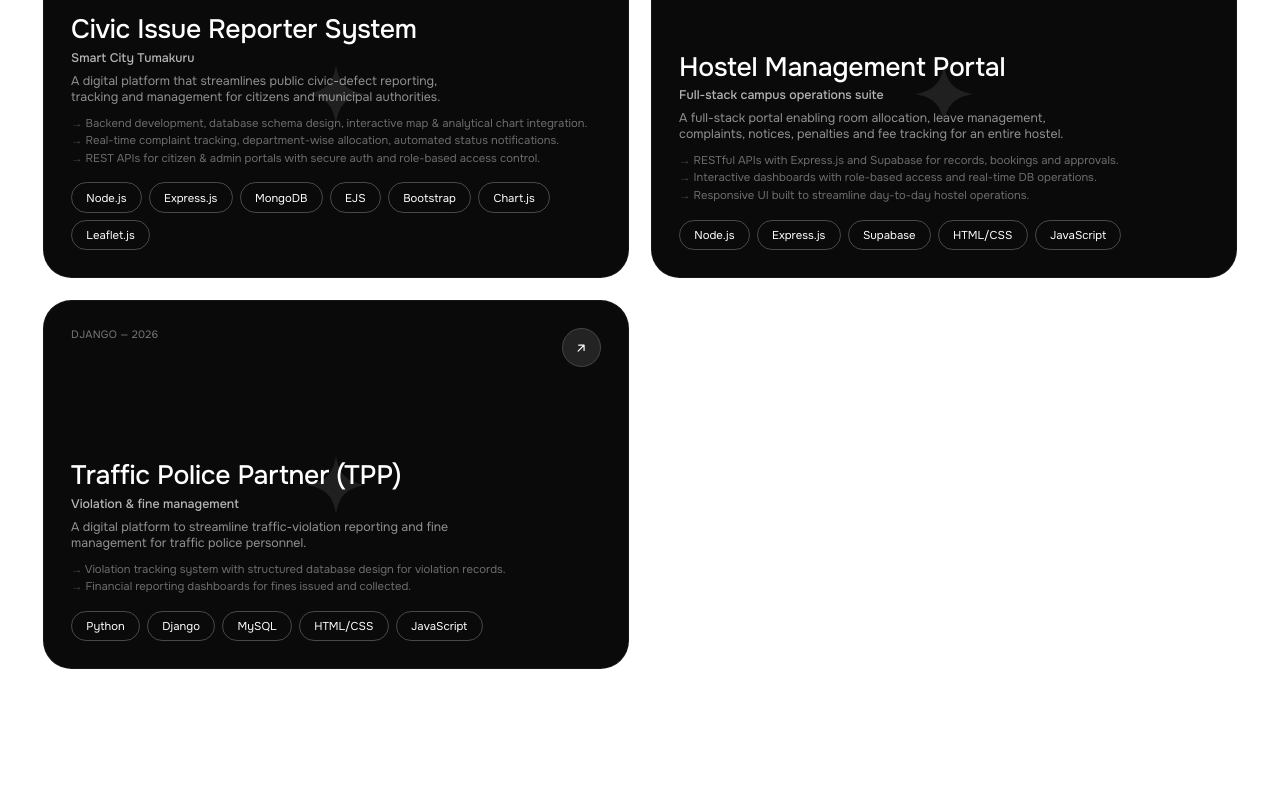
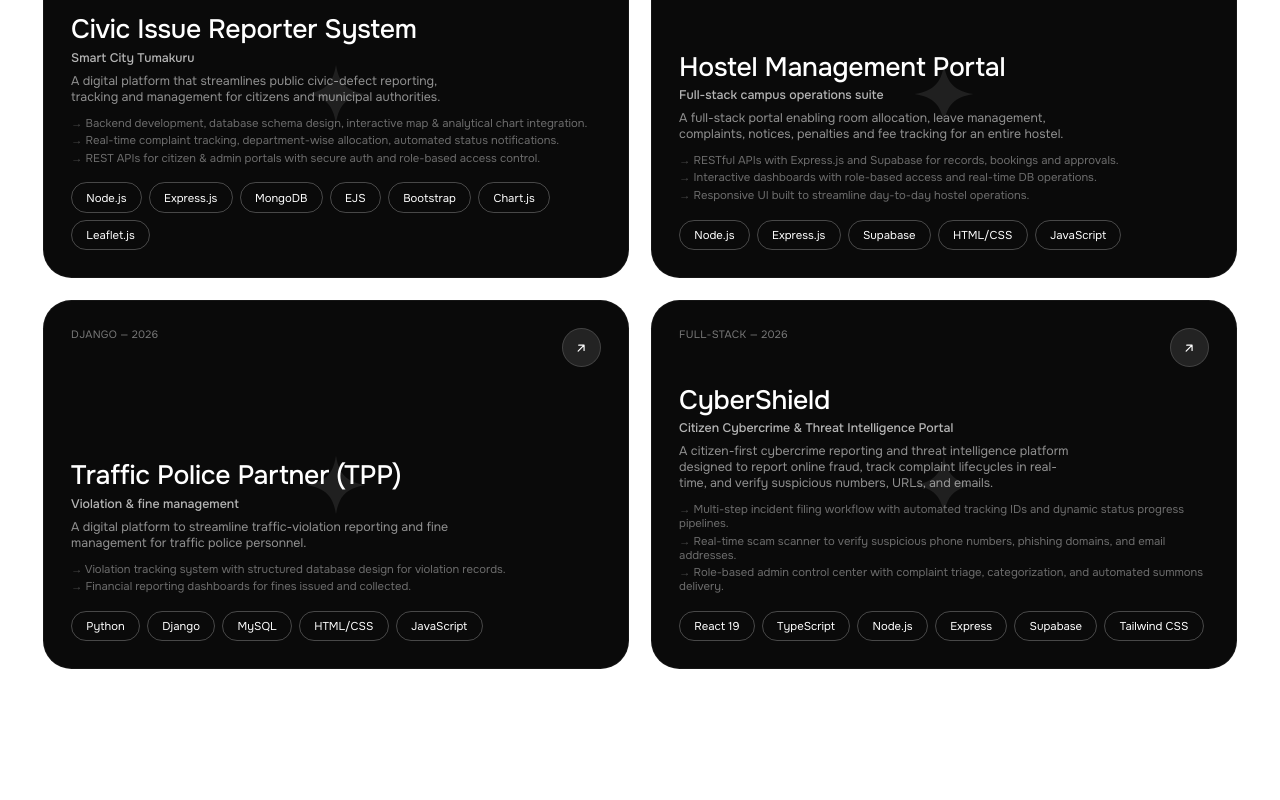
Before and after one commit to Abhiii-work/Portfolio, a plain HTML site: page index.html in a window 1280 px wide. Shown: the part 2803-3603 px from the top of the page. Drawn offline with nearby package versions, Linux system fonts and the light colour scheme.

Commit message:
feat(projects): add CyberShield cybercrime portal and update stats count

```diff
--- a/index.html
+++ b/index.html
@@ -3239,7 +3239,8 @@
     const projects = [
       { name: 'Civic Issue Reporter System', sub: 'Smart City Tumakuru', cat: 'Full-Stack', year: '2026', desc: 'A digital platform that streamlines public civic-defect reporting, tracking and management for citizens and municipal authorities.', notes: ['Backend development, database schema design, interactive map & analytical chart integration.', 'Real-time complaint tracking, department-wise allocation, automated status notifications.', 'REST APIs for citizen & admin portals with secure auth and role-based access control.'], tags: ['Node.js', 'Express.js', 'MongoDB', 'EJS', 'Bootstrap', 'Chart.js', 'Leaflet.js'] },
       { name: 'Hostel Management Portal', sub: 'Full-stack campus operations suite', cat: 'Full-Stack', year: '2026', desc: 'A full-stack portal enabling room allocation, leave management, complaints, notices, penalties and fee tracking for an entire hostel.', notes: ['RESTful APIs with Express.js and Supabase for records, bookings and approvals.', 'Interactive dashboards with role-based access and real-time DB operations.', 'Responsive UI built to streamline day-to-day hostel operations.'], tags: ['Node.js', 'Express.js', 'Supabase', 'HTML/CSS', 'JavaScript'] },
-      { name: 'Traffic Police Partner (TPP)', sub: 'Violation & fine management', cat: 'Django', year: '2026', desc: 'A digital platform to streamline traffic-violation reporting and fine management for traffic police personnel.', notes: ['Violation tracking system with structured database design for violation records.', 'Financial reporting dashboards for fines issued and collected.'], tags: ['Python', 'Django', 'MySQL', 'HTML/CSS', 'JavaScript'] }
+      { name: 'Traffic Police Partner (TPP)', sub: 'Violation & fine management', cat: 'Django', year: '2026', desc: 'A digital platform to streamline traffic-violation reporting and fine management for traffic police personnel.', notes: ['Violation tracking system with structured database design for violation records.', 'Financial reporting dashboards for fines issued and collected.'], tags: ['Python', 'Django', 'MySQL', 'HTML/CSS', 'JavaScript'] },
+      { name: 'CyberShield', sub: 'Citizen Cybercrime & Threat Intelligence Portal', cat: 'Full-Stack', year: '2026', desc: 'A citizen-first cybercrime reporting and threat intelligence platform designed to report online fraud, track complaint lifecycles in real-time, and verify suspicious numbers, URLs, and emails.', notes: ['Multi-step incident filing workflow with automated tracking IDs and dynamic status progress pipelines.', 'Real-time scam scanner to verify suspicious phone numbers, phishing domains, and email addresses.', 'Role-based admin control center with complaint triage, categorization, and automated summons delivery.'], tags: ['React 19', 'TypeScript', 'Node.js', 'Express', 'Supabase', 'Tailwind CSS'] }
     ];
     const portfolioGrid = document.getElementById('portfolio-grid');
     projects.forEach((item, i) => {
@@ -3288,7 +3289,7 @@
     });
 
     // Stats
-    const statsData = [{ value: 8, suffix: '.0', label: 'CGPA Score' }, { value: 3, suffix: '', label: 'Full-stack systems shipped' }, { value: 6, suffix: '', label: 'Certifications earned' }, { value: 4, suffix: '', label: 'Languages spoken' }];
+    const statsData = [{ value: 8, suffix: '.0', label: 'CGPA Score' }, { value: 4, suffix: '', label: 'Full-stack systems shipped' }, { value: 6, suffix: '', label: 'Certifications earned' }, { value: 4, suffix: '', label: 'Languages spoken' }];
     const statsGrid = document.getElementById('stats-grid');
     statsData.forEach((stat, i) => {
       const li = document.createElement('li'); li.className = 'reveal'; li.style.transform = 'translateY(20px)';
```
